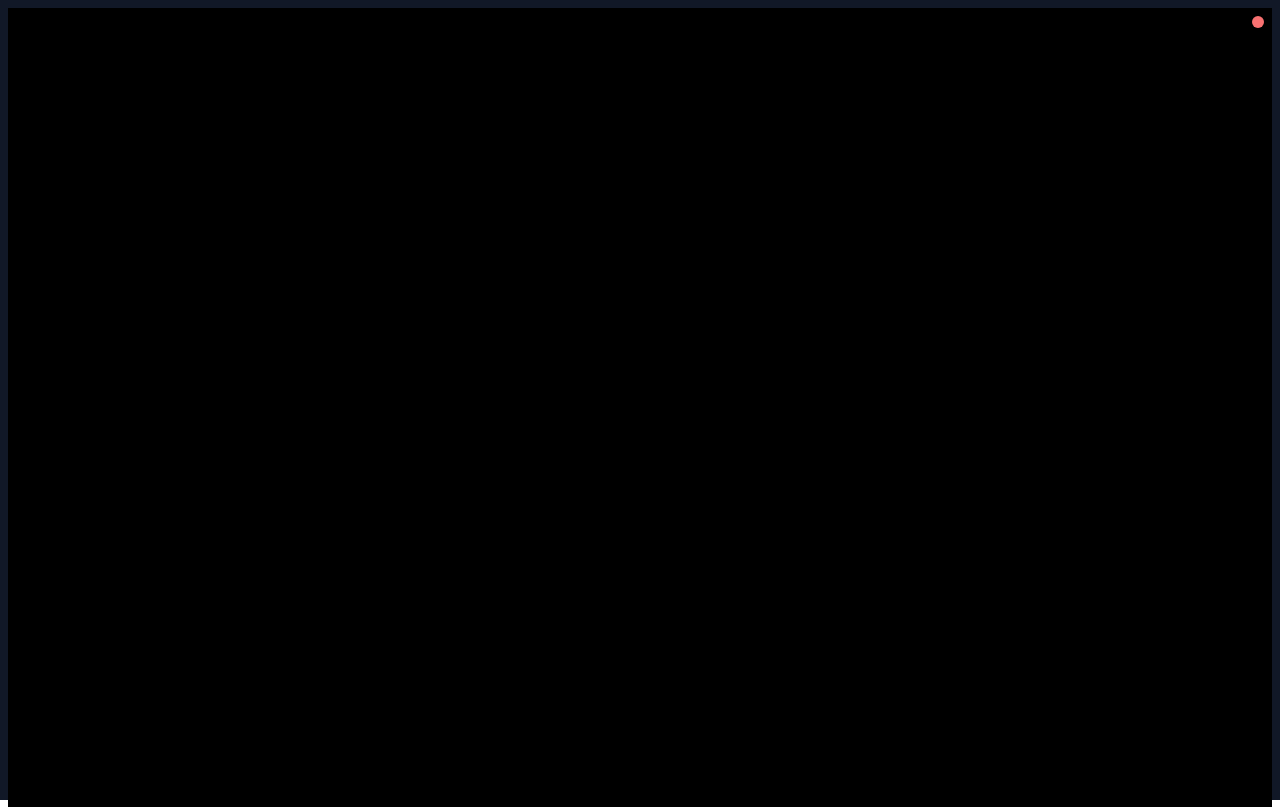
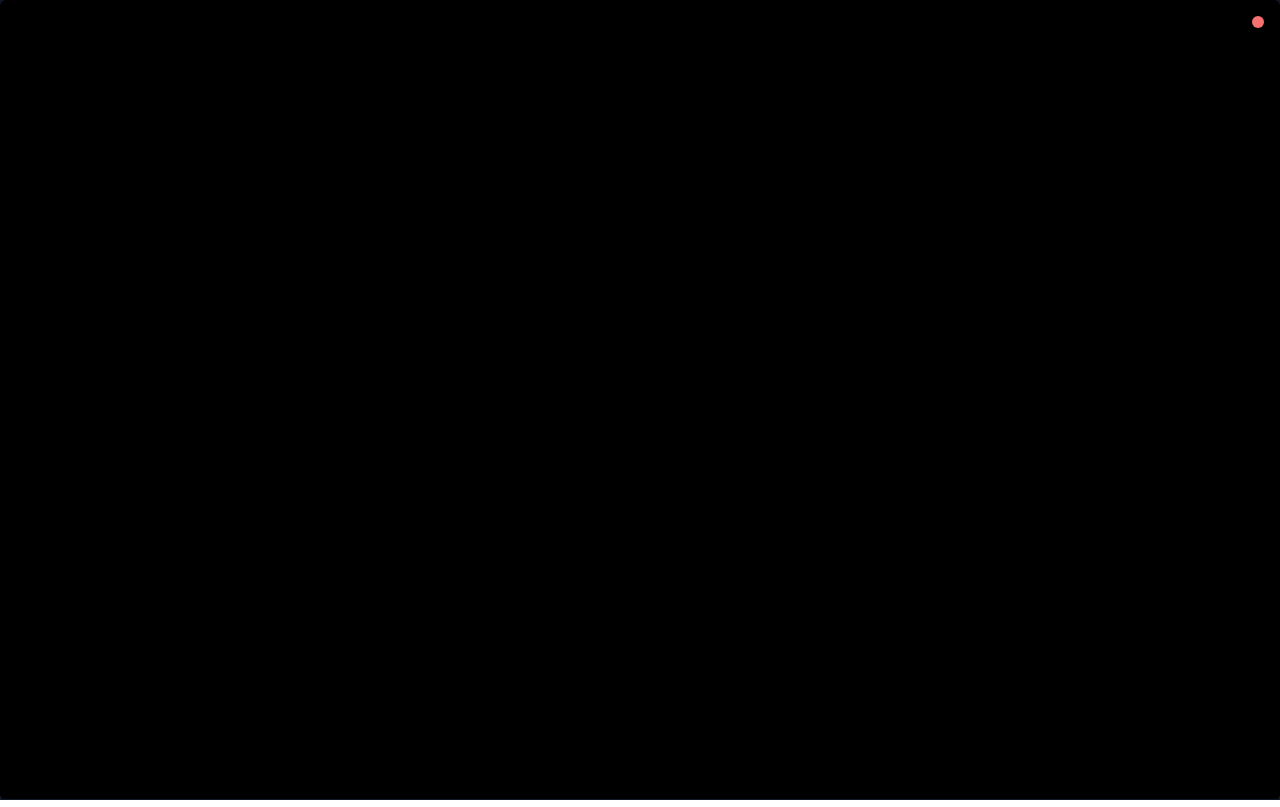
Before and after one commit to apphorde/sshow, a website: page client/index.html in a window 1280 px wide. Drawn offline with nearby package versions, Linux system fonts and the light colour scheme; files whose address does not match are found by name.

```diff
--- a/client/index.html
+++ b/client/index.html
@@ -24,9 +24,10 @@
       class="absolute z-10 rounded-full w-3 h-3 top-0 right-0 m-4 bg-red-400"
     ></div>
     <div
-      class="w-screen h-screen p-2 bg-gray-900 text-white"
-      id="terminal"
-    ></div>
+      class="w-screen h-screen bg-gray-900 text-white flex flex-col items-center justify-center"
+    >
+      <div id="terminal" class="w-full h-full overflow-hidden rounded-md"></div>
+    </div>
     <script type="module" src="/ui/index.mjs"></script>
   </body>
 </html>
```
Also changed, not shown: README.md, 2 other files.
